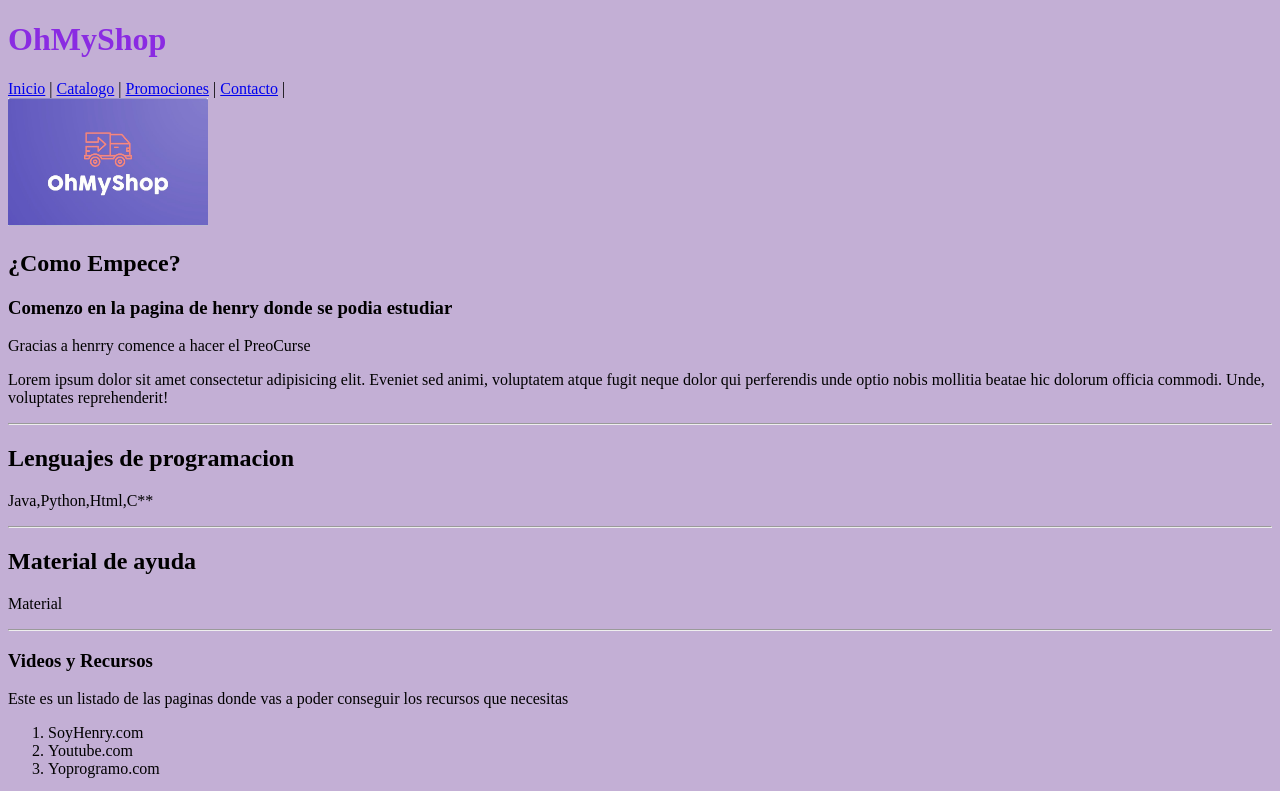
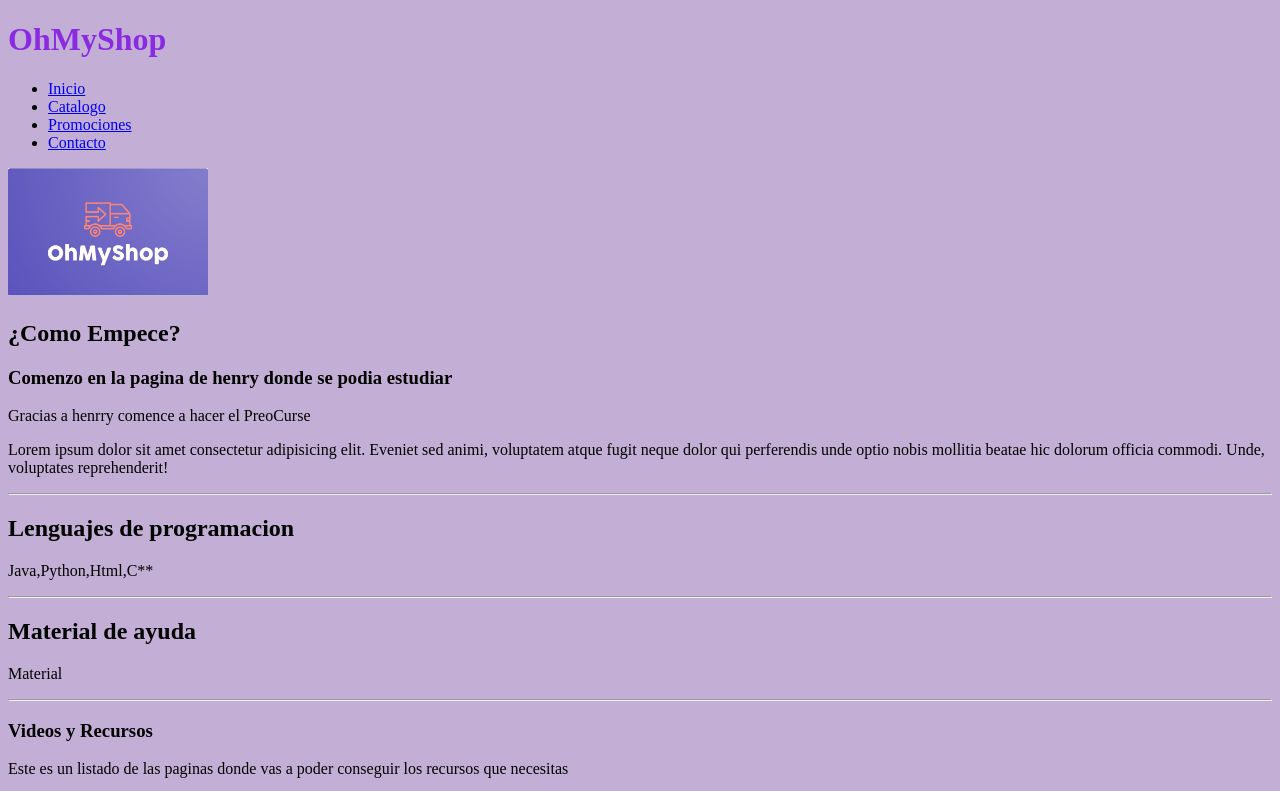
Before and after one commit to MRLuisMR/Index.html, a plain HTML site: page index.html in a window 1280 px wide. Shown: the top 791 px of the page. Drawn offline with Linux system fonts and the light colour scheme.

Commit message:
segundo cambio a la pagina

```diff
--- a/index.html
+++ b/index.html
@@ -10,14 +10,18 @@
 
             <h1 id="titulo">OhMyShop</h1>
 
-            <nav>
-                <a href="index.html">Inicio</a> |
-                <a href="Catalogo.html">Catalogo</a> |
-                <a href="Promociones.html">Promociones</a> |
-                <a href="Contacto.html">Contacto</a>  |
-            </nav>
+
+                        <ul>
+
+                            <li><a href="index.html">Inicio</a></li>
+                            <li><a href="Catalogo.html">Catalogo</a></li>
+                            <li><a href="Promociones.html">Promociones</a></li>
+                            <li><a href="Contacto.html">Contacto</a></li>
+
+                        </ul>
 
         </header>
+
 
         <main>
 
@@ -28,15 +32,15 @@
 
 
                     <h2>¿Como Empece?</h2>
-                     <h3> Comenzo en la pagina de henry donde se podia estudiar  </h3>
+                    <h3> Comenzo en la pagina de henry donde se podia estudiar  </h3>
                     <div>
-                     <p class="texto"> Gracias a henrry comence a hacer el PreoCurse </p>
+                    <p class="texto"> Gracias a henrry comence a hacer el PreoCurse </p>
                     <p class="texto">Lorem ipsum dolor sit amet consectetur adipisicing elit. Eveniet sed animi, voluptatem atque fugit neque
-                     dolor qui perferendis unde optio nobis mollitia beatae hic dolorum officia commodi. Unde, voluptates reprehenderit!</p>
+                    dolor qui perferendis unde optio nobis mollitia beatae hic dolorum officia commodi. Unde, voluptates reprehenderit!</p>
                     </div>
 
                 </article>
-                 <hr />
+                <hr />
                 <article>
 
                     <h2>Lenguajes de programacion</h2>
```
Also changed, not shown: style.css (line endings or trailing spaces).
